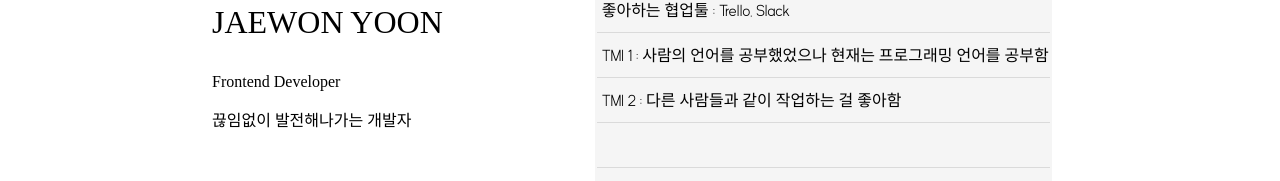
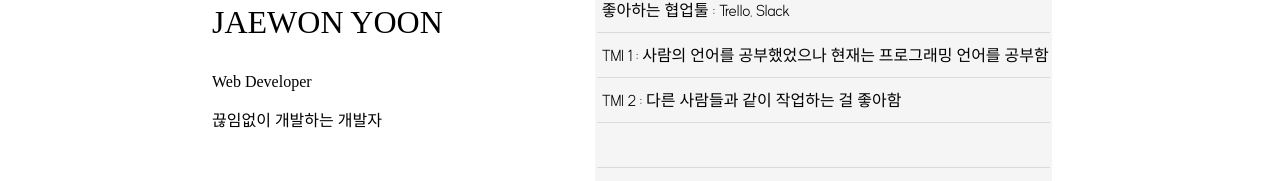
Before and after one commit to woniyoon/portfolio, a React (Create React App) app: page / in a window 1280 px wide. Shown: the part 463-644 px from the top of the page. Built offline with nearby package versions, Linux system fonts and the light colour scheme; a web font is replaced by a local one.

Commit message:
Modify the title

```diff
--- a/src/Components/About.js
+++ b/src/Components/About.js
@@ -27,7 +27,7 @@ const About = ({ t }) => {
             </section>
             <section className="shortAboutTitle">
                 <p className="fullname">JAEWON YOON</p>
-                <p>Frontend Developer</p>
+                <p>Web Developer</p>
                 <p>{t("about.comment")}</p>
             </section>
         </aside>
--- a/src/lang/translation.ko.json
+++ b/src/lang/translation.ko.json
@@ -1,6 +1,6 @@
 {
     "about.name": "이름 : 윤재원",
-    "about.comment": "끊임없이 발전해나가는 개발자",
+    "about.comment": "끊임없이 개발하는 개발자",
     "about.residence": "거주지 : 서울",
     "about.hobbies": "취미 : 여행, 외국어 배우기, 방탈출, 보드게임",
     "about.interest": "요즘 관심사 : React.js(독학중), Node.js, typescript",
```
